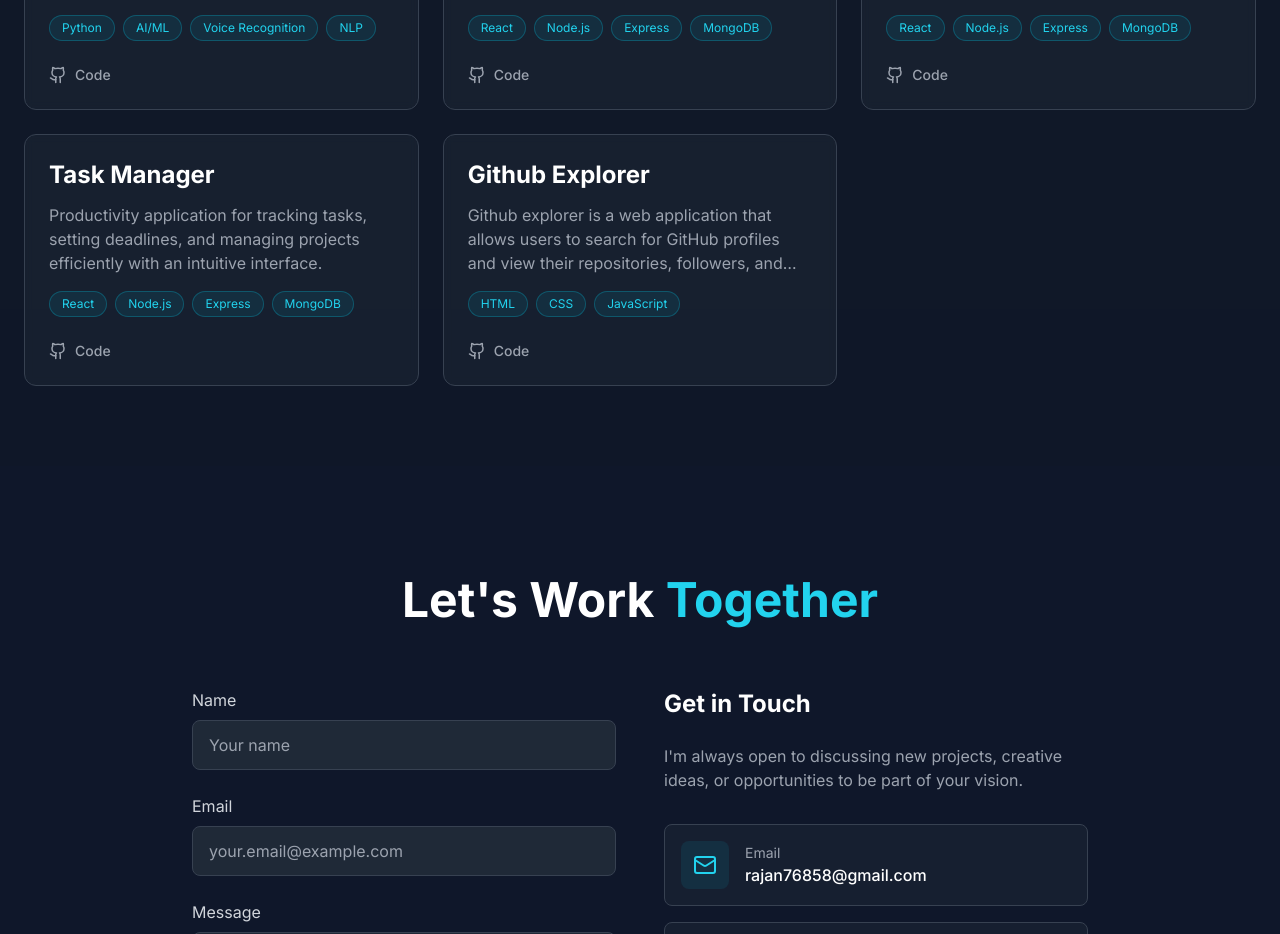
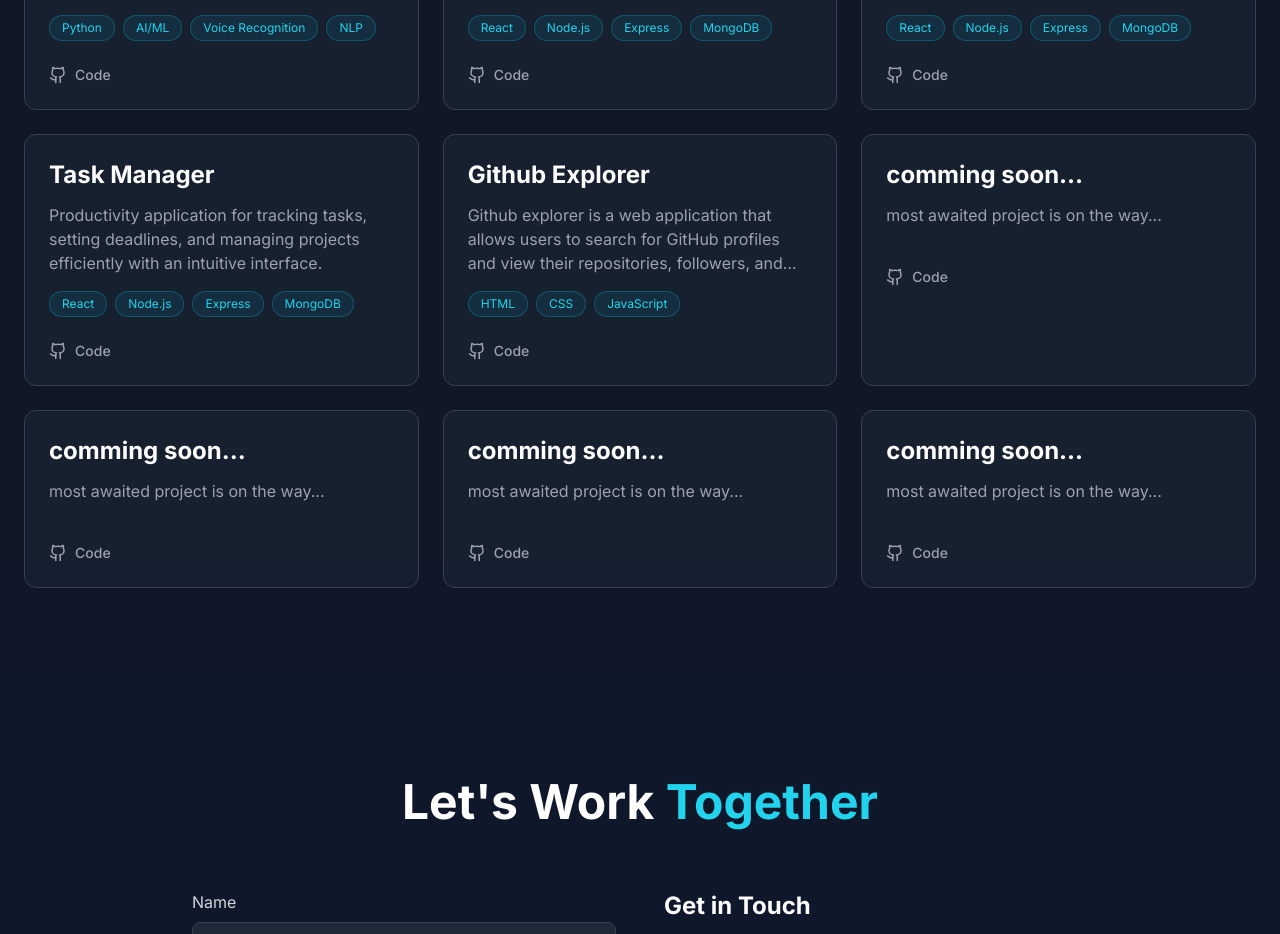
Before and after one commit to rajan-parmar-23102006/rajanparmar, a Next.js app in the folder rajan-portfolio/: page / in a window 1280 px wide. Shown: the part 2740-3674 px from the top of the page. Built offline with nearby package versions, Linux system fonts and the light colour scheme.

Commit message:
project updatea

```diff
--- a/rajan-portfolio/data/projects.ts
+++ b/rajan-portfolio/data/projects.ts
@@ -49,4 +49,44 @@ export const projects = [
     featured: false,
     gradient: "from-yellow-500 to-orange-500",
   },
+  {
+    id: 6,
+    title: "comming soon...",
+    description: "most awaited project is on the way...",
+    tech: [],
+    liveLink: "#",
+    githubLink: "",
+    featured: true,
+    gradient: "from-indigo-500 to-purple-500",
+  },
+  {
+    id: 7,
+    title: "comming soon...",
+    description: "most awaited project is on the way...",
+    tech: [],
+    liveLink: "#",
+    githubLink: "https://github.com/yourusername/ecommerce",
+    featured: true,
+    gradient: "from-indigo-500 to-purple-500",
+  },
+  {
+    id: 8,
+    title: "comming soon...",
+    description: "most awaited project is on the way...",
+    tech: [],
+    liveLink: "#",
+    githubLink: "",
+    featured: true,
+    gradient: "from-indigo-500 to-purple-500",
+  },
+  {
+    id: 9,
+    title: "comming soon...",
+    description: "most awaited project is on the way...",
+    tech: [],
+    liveLink: "#",
+    githubLink: "",
+    featured: true,
+    gradient: "from-indigo-500 to-purple-500",
+  },
 ];
```
